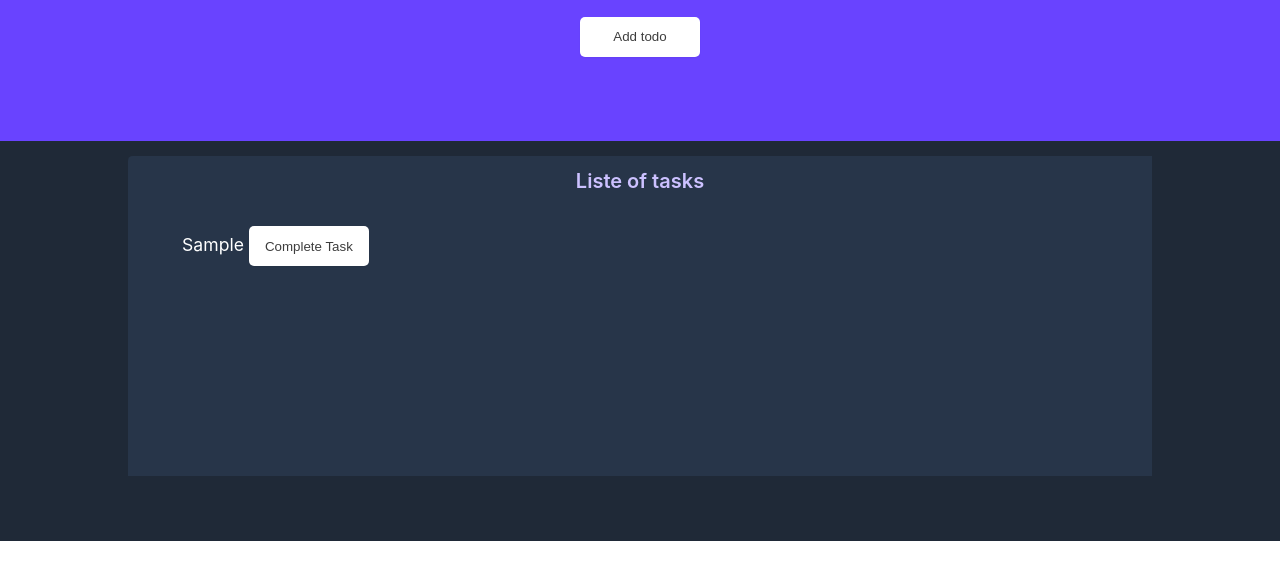
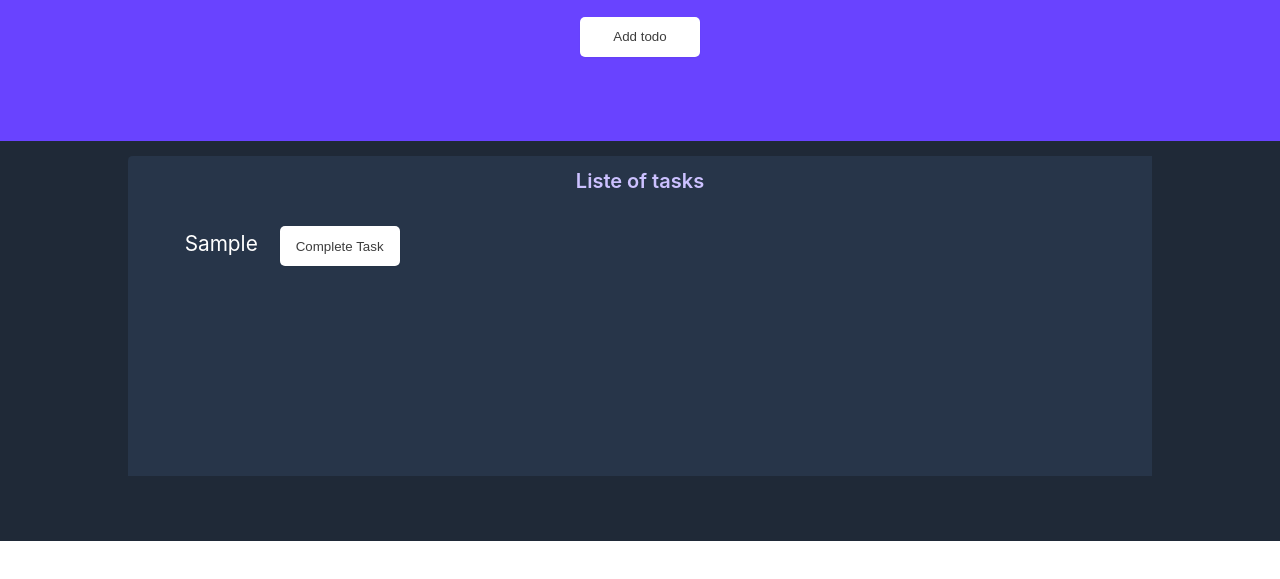
Before and after one commit to zoubinnaba/todo_app, a plain HTML site: page index.html in a window 1280 px wide. Both pictures are taken after typing "Sample" into the empty fields and a click on the button "Add todo". Shown: the part 139-718 px from the top of the page. Drawn offline with Linux system fonts and the light colour scheme.

Commit message:
Create complete task function

```diff
--- a/css/style.css
+++ b/css/style.css
@@ -81,6 +81,10 @@ div h1 {
 .todo-el {
     list-style: none;
     color: #FFFFFF;
-    font-size: 1.1em;
+    font-size: 1.3em;
     padding: 0 0 0.9em 0.8em;
 }
+
+.complete-btn {
+    margin-left: 1.2em;
+}
--- a/index.js
+++ b/index.js
@@ -6,18 +6,20 @@ const addTask = document.getElementById("addTask-btn")
 
 const listOfTodo = document.getElementById("liste-of-todos")
 
-const completeBtn = document.getElementById("complete-btn")
+//const completeBtn = document.getElementById("complete-btn")
 
-const todoEl = document.getElementById("todo-el")
+const todoEl = document.getElementsByClassName("todo-el")
 
 const renderTodo = (todo) => {
     let todoItems = ''
     for(let i = 0; i < todo.length; i++) {
         //todos[i] = todos.push(todo)
         todoItems += `
-            <li class="todo-el" id="todo-el">
+            <li class="todo-el" id="todo-el-${i}">
                 ${todo[i]}
-                <button id='complete-btn'>Complete Task</button>
+                <button class="complete-btn" id="complete-btn-${i}" onClick="onCompleteTask()">
+                    Complete Task
+                </button>
             </li>
             `
         //console.log(todos.push(todos[i]))
@@ -25,14 +27,24 @@ const renderTodo = (todo) => {
     listOfTodo.innerHTML = todoItems
 }
 
+console.log(todoEl)
+
 addTask.addEventListener('click', function() {
     todos.push(inputEl.value)
     inputEl.value = ""
     renderTodo(todos)
 })
 
-
+/**
 completeBtn.addEventListener('click', function() {
     console.log("complete")
-    //todoEl.style.textDecoration = overline
+    //
 })
+ */
+const onCompleteTask = () => {
+    //todoEl.style = "color:#090;border:1px solid #aaa;text-align:center;"
+    for(i = 0; i < todoEl.length; i++) {
+        todoEl[i].style = "text-decoration:line-through; color:red;"
+    }
+    console.log("Click")
+}
```
Also changed, not shown: 1 other file.
